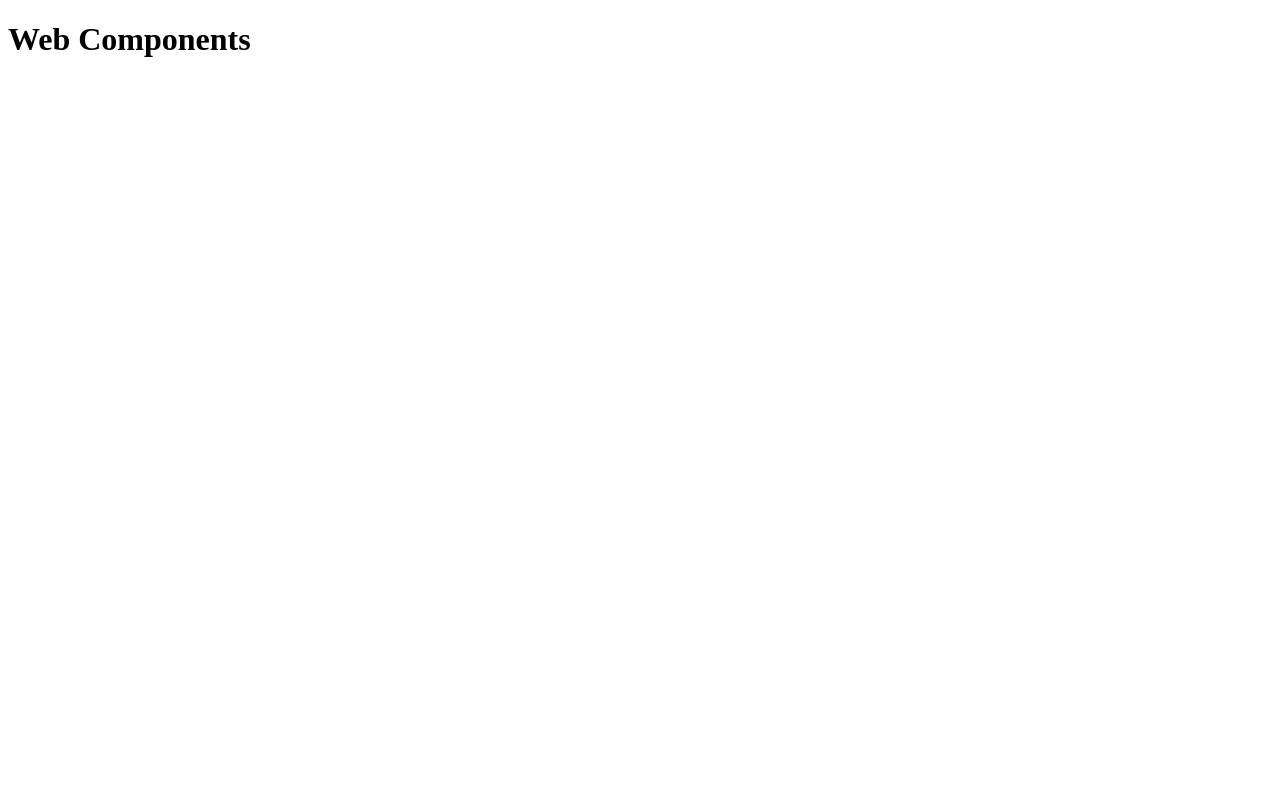
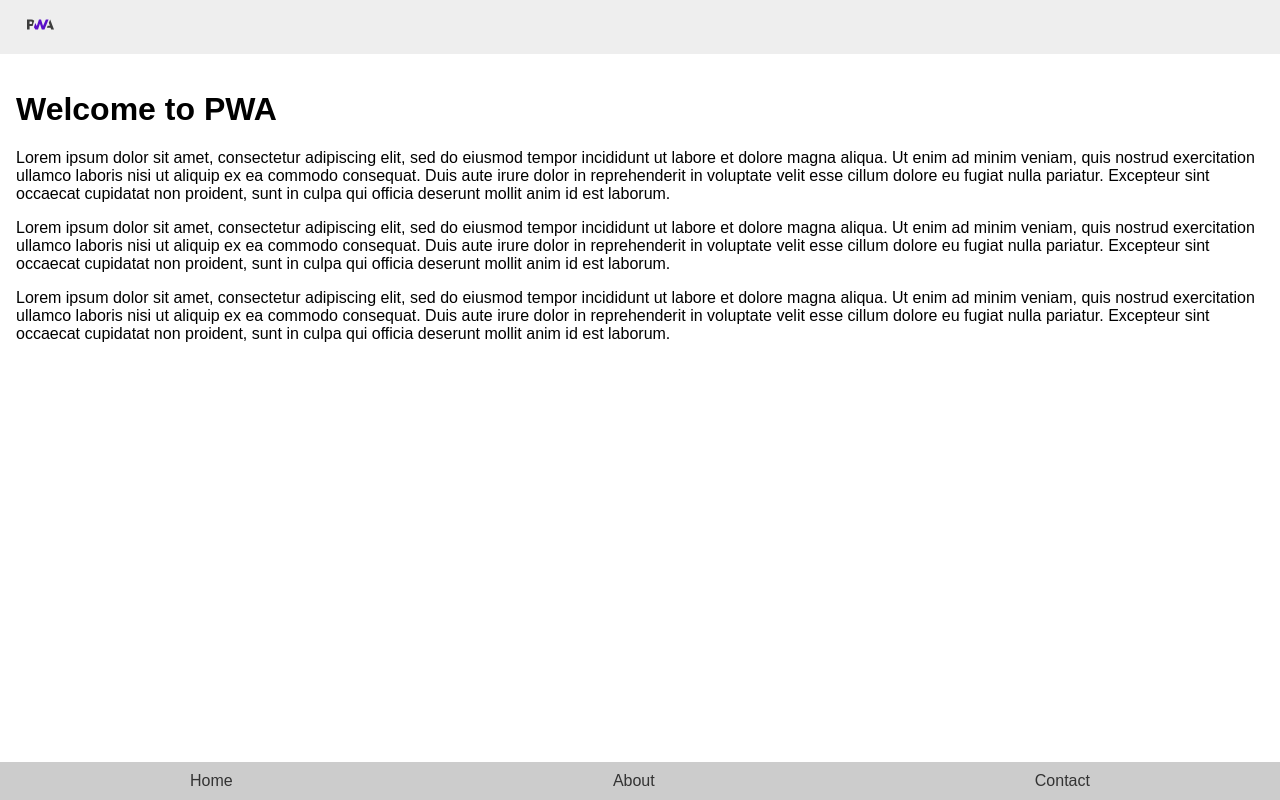
Before and after one commit to dpirek/progressive-web-app, a plain HTML site: page public/index.html in a window 1280 px wide. Drawn offline with Linux system fonts and the light colour scheme.

Commit message:
layout boilerplate

```diff
--- a/public/app.js
+++ b/public/app.js
@@ -1,7 +1,10 @@
 import Header from './components/header.js';
+import Footer from './components/footer.js';
 
 const header = new Header();
+const footer = new Footer();
 
 const root = document.getElementById('root');
 
-root.appendChild(header);
+// root.appendChild(header);
+// root.appendChild(footer);
--- /dev/null
+++ b/public/components/footer.js
@@ -0,0 +1,28 @@
+class Footer extends HTMLElement {
+  navItems = [
+    {
+      title: 'Home',
+      url: '/'
+    },
+    {
+      title: 'About',
+      url: '/about'
+    },
+    {
+      title: 'Contact',
+      url: '/contact'
+    }
+  ];
+
+  constructor() {
+    super();
+  }
+
+  connectedCallback() {
+    this.innerHTML = `${this.navItems.map(item => `<a class="item" href="${item.url}">${item.title}</a>`).join('')}`;
+  }
+}
+
+customElements.define('footer-component', Footer);
+
+export default Footer;
--- a/public/components/header.js
+++ b/public/components/header.js
@@ -4,11 +4,7 @@ class Header extends HTMLElement {
     }
 
     connectedCallback() {
-      this.innerHTML = `
-        <header>
-          <h1>Web Components</h1>
-        </header>
-      `;
+      this.innerHTML = `<img src="/images/pwa.svg" class="logo" />`;
   }
 }
 
--- a/public/css/main.css
+++ b/public/css/main.css
@@ -0,0 +1,54 @@
+body {
+  font-family: Arial, sans-serif;
+  margin: 0;
+  padding: 0;
+}
+
+a {
+  color: #333;
+  text-decoration: none;
+}
+
+main {
+  height: 100vh;
+  display: flex;
+  flex-direction: column;
+  flex-wrap: nowrap;
+}
+
+header-component {
+  text-align: left;
+  background-color: #eee;
+  color: #fff;
+  padding: 0.7rem 1rem;
+  flex-shrink: 0;
+}
+
+content {
+  padding: 1rem;
+  flex-grow: 1;
+  overflow: auto;
+  min-height: 2em;
+}
+
+footer-component {
+  background-color: #ccc;
+  display: flex;
+  /* position: fixed; */
+  bottom: 0;
+  width: 100%;
+  z-index: 1000;
+  flex-shrink: 0;
+}
+
+footer-component a {
+  flex-grow: 1;
+  text-align: center;
+  display: block;
+  padding: 10px 0;
+}
+
+.logo {
+  height: 1.7rem;
+  margin: 0 0.7rem;
+}
--- a/public/index.html
+++ b/public/index.html
@@ -14,6 +14,21 @@
     <title>PWA</title>
   </head>
   <body>
-    <div id="root"></div>
+    <main>
+      <header-component></header-component>
+      <content id="root">
+        <h1>Welcome to PWA</h1>
+        <p>
+          Lorem ipsum dolor sit amet, consectetur adipiscing elit, sed do eiusmod tempor incididunt ut labore et dolore magna aliqua. Ut enim ad minim veniam, quis nostrud exercitation ullamco laboris nisi ut aliquip ex ea commodo consequat. Duis aute irure dolor in reprehenderit in voluptate velit esse cillum dolore eu fugiat nulla pariatur. Excepteur sint occaecat cupidatat non proident, sunt in culpa qui officia deserunt mollit anim id est laborum.
+        </p>
+        <p>
+          Lorem ipsum dolor sit amet, consectetur adipiscing elit, sed do eiusmod tempor incididunt ut labore et dolore magna aliqua. Ut enim ad minim veniam, quis nostrud exercitation ullamco laboris nisi ut aliquip ex ea commodo consequat. Duis aute irure dolor in reprehenderit in voluptate velit esse cillum dolore eu fugiat nulla pariatur. Excepteur sint occaecat cupidatat non proident, sunt in culpa qui officia deserunt mollit anim id est laborum.
+        </p>
+        <p>
+          Lorem ipsum dolor sit amet, consectetur adipiscing elit, sed do eiusmod tempor incididunt ut labore et dolore magna aliqua. Ut enim ad minim veniam, quis nostrud exercitation ullamco laboris nisi ut aliquip ex ea commodo consequat. Duis aute irure dolor in reprehenderit in voluptate velit esse cillum dolore eu fugiat nulla pariatur. Excepteur sint occaecat cupidatat non proident, sunt in culpa qui officia deserunt mollit anim id est laborum.
+        </p>
+      </content>
+      <footer-component></footer-component>
+    </main>
     <script src="/app.js" type="module"></script>
   </body>
```
Also changed, not shown: public/manifest.json.
